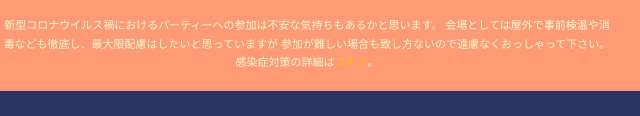
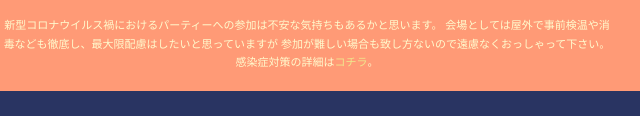
Before and after one commit to yuto0706/campikitai.today, a website: page index.html in a window 1280 px wide. Shown: the part 836-952 px from the top of the page, 333-973 px from the left. Drawn offline with nearby package versions, Linux system fonts and the light colour scheme; files whose address does not match are found by name.

Commit message:
change color of anchor in covid19 section

```diff
--- a/scss/_site-base.scss
+++ b/scss/_site-base.scss
@@ -153,6 +153,10 @@ a {
 	padding: 20px 0;
 	@include media-breakpoint-up(md) {
 		padding: 1em 0;
+	}
+
+	a {
+		color: #F0E68C;
 	}
 
 	&.site-section-sm {
```
Also changed, not shown: css/style.css.
